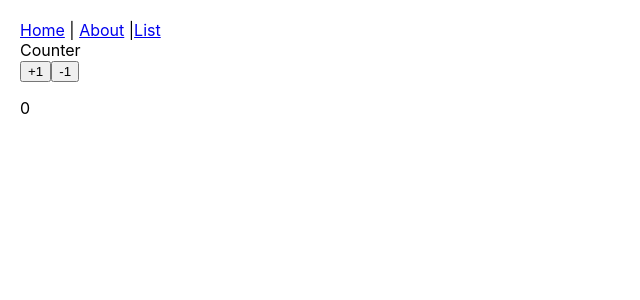
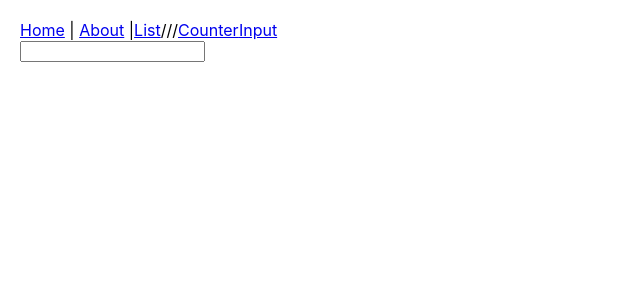
Before and after one commit to jhj080802/react_blog, a React (Create React App) app: page /input in a window 1280 px wide. Shown: the top 300 px of the page, without its empty margins (0-640 px from the left). Built offline with nearby package versions, Linux system fonts and the light colour scheme; the HTML template or start-up script is replaced by a standard one.

Commit message:
add input

```diff
--- a/src/App.js
+++ b/src/App.js
@@ -4,19 +4,23 @@ import Home from "./pages/home";
 import About from "./pages/About";
 import Counter from "./pages/Couter";
 import List from "./pages/List";
+import Input from "./pages/Input";
 
 function App() {
   return (
     <div className="App">
       <nav>
         <Link to="/">Home</Link> | <Link to="/about">About</Link> |
-        <Link to="/list">List</Link>
-        <Counter to="/counter">Counter</Counter>
+        <Link to="/list">List</Link>///
+        <Link to="/counter">Counter</Link>
+        <Link to="/input">Input</Link>
       </nav>
       <Routes>
         <Route path="/" element={<Home />} />
         <Route path="/about" element={<About />} />
         <Route path="/counter" element={<Counter />} />
+        <Route path="/input" element={<Input />} />
+
         <Route path="/list" element={<List />} />
       </Routes>
     </div>
--- /dev/null
+++ b/src/pages/Input.js
@@ -0,0 +1,17 @@
+import React, { useState } from "react";
+
+export default function Input() {
+  const [txtValue, setTxtValue] = useState("");
+
+  const onChange = (e) => {
+    setTxtValue(e.target.value);
+  };
+
+  return (
+    <div>
+      <input type="text" value="" onChange={onChange} />
+      <br />
+      <p>{txtValue}</p>
+    </div>
+  );
+}
```
